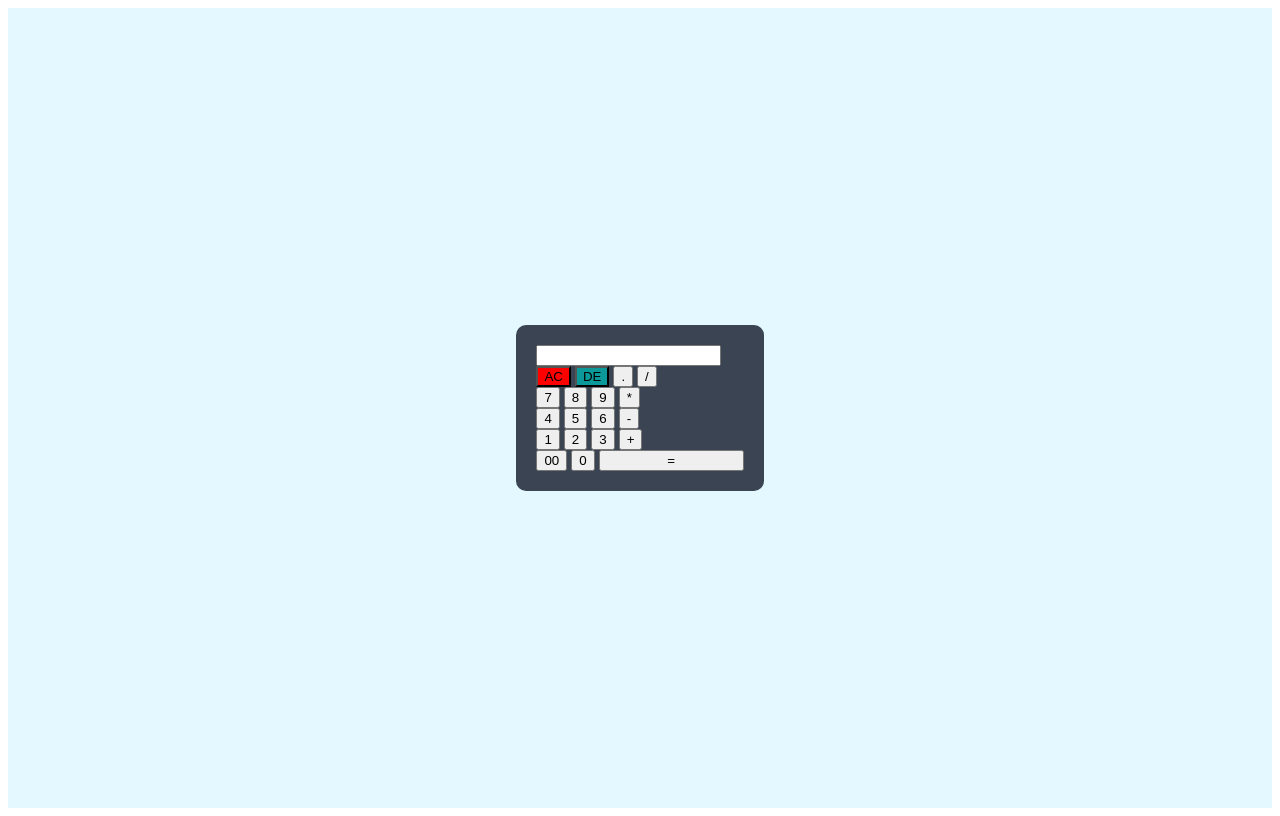
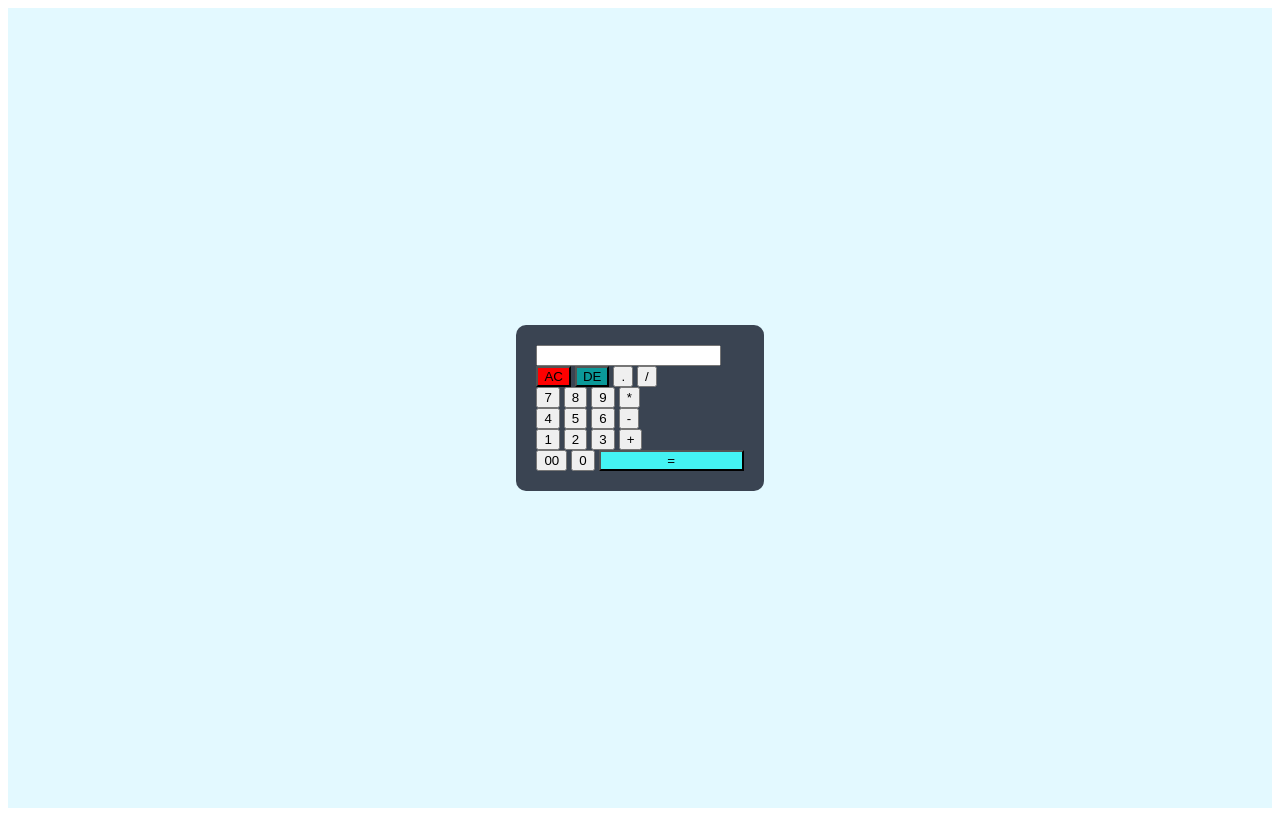
Before and after one commit to sashibhushanyadav/Anjali-calculator, a plain HTML site: page index.html in a window 1280 px wide. Drawn offline with Linux system fonts and the light colour scheme.

Commit message:
feat: added background color in equal to opertor

```diff
--- a/index.html
+++ b/index.html
@@ -40,7 +40,7 @@
                   <div>
                     <input type="button" value="00" onclick="display.value += '00' ">
                     <input type="button" value="0" onclick="display.value += '0' ">
-                    <input type="button" value="=" onclick="display.value = eval(display.value)" class="equal operator">
+                    <input type="button" style="background-color: rgb(68, 243, 243);" value="=" onclick="display.value = eval(display.value)" class="equal operator">
                  </div>
             </form>
         </div>
```
